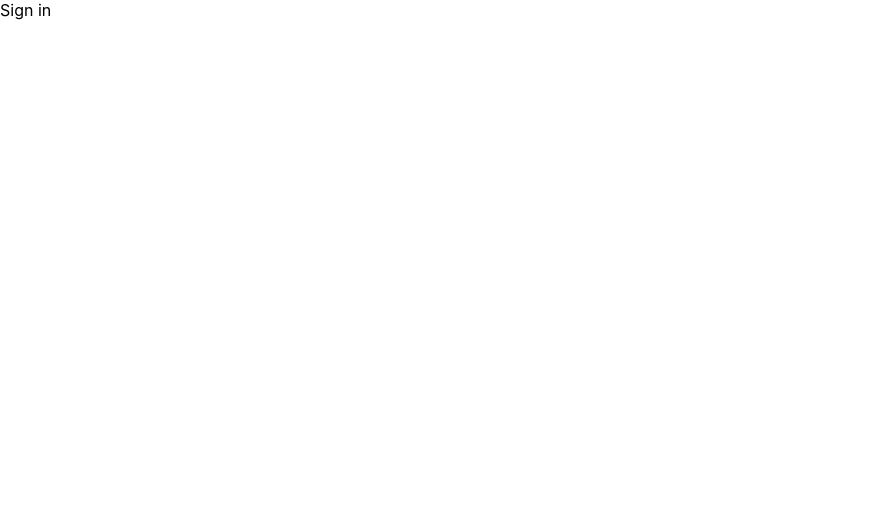
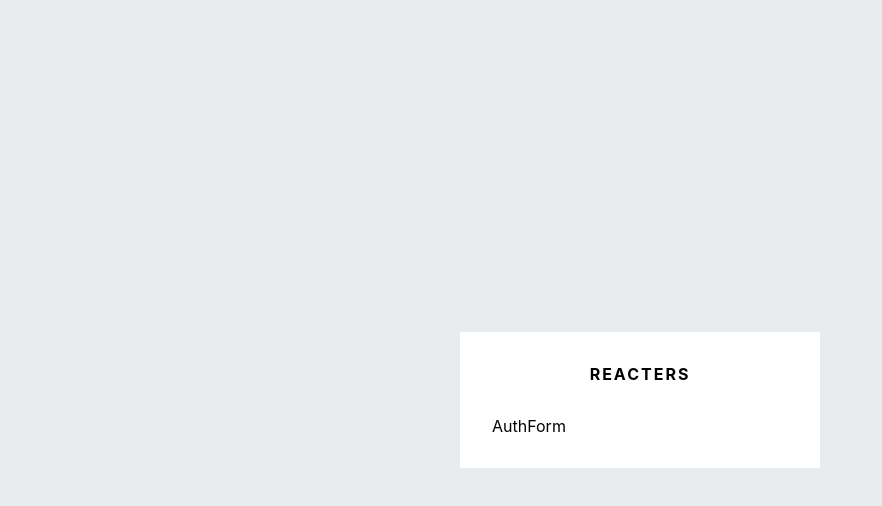
Before and after one commit to woochul-hyun/react-blog, a React (Create React App) app in the folder blog-frontend/: page /login in a window 1280 px wide. Shown: the top 506 px of the page, without its empty margins (0-882 px from the left). Built offline with nearby package versions, Linux system fonts and the light colour scheme.

Commit message:
auto template

```diff
--- /dev/null
+++ b/blog-frontend/src/components/auth/AuthForm.js
@@ -0,0 +1,10 @@
+import React from 'react';
+import styled from 'styled-components';
+
+const AuthFormBlock = styled.div``;
+
+const AuthForm = () => {
+  return <AuthFormBlock>AuthForm</AuthFormBlock>;
+};
+
+export default AuthForm;
--- /dev/null
+++ b/blog-frontend/src/components/auth/AuthTemplate.js
@@ -0,0 +1,47 @@
+import React from 'react';
+import styled from 'styled-components';
+import palette from '../../lib/styles/palette';
+import { Link } from 'react-router-dom';
+
+const AuthTemplateBlock = styled.div`
+  position: absolute;
+  left: 0;
+  top: 0;
+  bottom: 0;
+  right: 0;
+  background: ${palette.gray[2]};
+  display: flex;
+  flex-direction: column;
+  justify-content: center;
+  align-items: center;
+`;
+
+const WhiteBox = styled.div`
+  .logo-area {
+    display: block;
+    padding-bottom: 2rem;
+    text-align: center;
+    font-weight: bold;
+    letter-spacing: 2px;
+  }
+  box-shadow: 0 0 8px rgba(0, 0, 0, 0.025);
+  padding: 2rem;
+  width: 360px;
+  background: white;
+  border-radius: 2px;
+`;
+
+const AuthTemplate = ({ children }) => {
+  return (
+    <AuthTemplateBlock>
+      <WhiteBox>
+        <div className='logo-area'>
+          <Link to='/'>REACTERS</Link>
+        </div>
+        {children}
+      </WhiteBox>
+    </AuthTemplateBlock>
+  );
+};
+
+export default AuthTemplate;
--- a/blog-frontend/src/pages/LoginPage.js
+++ b/blog-frontend/src/pages/LoginPage.js
@@ -1,7 +1,13 @@
 import React from 'react';
+import AuthTemplate from '../components/auth/AuthTemplate';
+import AuthForm from '../components/auth/AuthForm';
 
 const LoginPage = () => {
-  return <div>Sign in</div>;
+  return (
+    <AuthTemplate>
+      <AuthForm />
+    </AuthTemplate>
+  );
 };
 
 export default LoginPage;
--- a/blog-frontend/src/pages/RegisterPage.js
+++ b/blog-frontend/src/pages/RegisterPage.js
@@ -1,7 +1,13 @@
 import React from 'react';
+import AuthTemplate from '../components/auth/AuthTemplate';
+import AuthForm from '../components/auth/AuthForm';
 
 const RegisterPage = () => {
-  return <div>Sign up</div>;
+  return (
+    <AuthTemplate>
+      <AuthForm />
+    </AuthTemplate>
+  );
 };
 
 export default RegisterPage;
```
